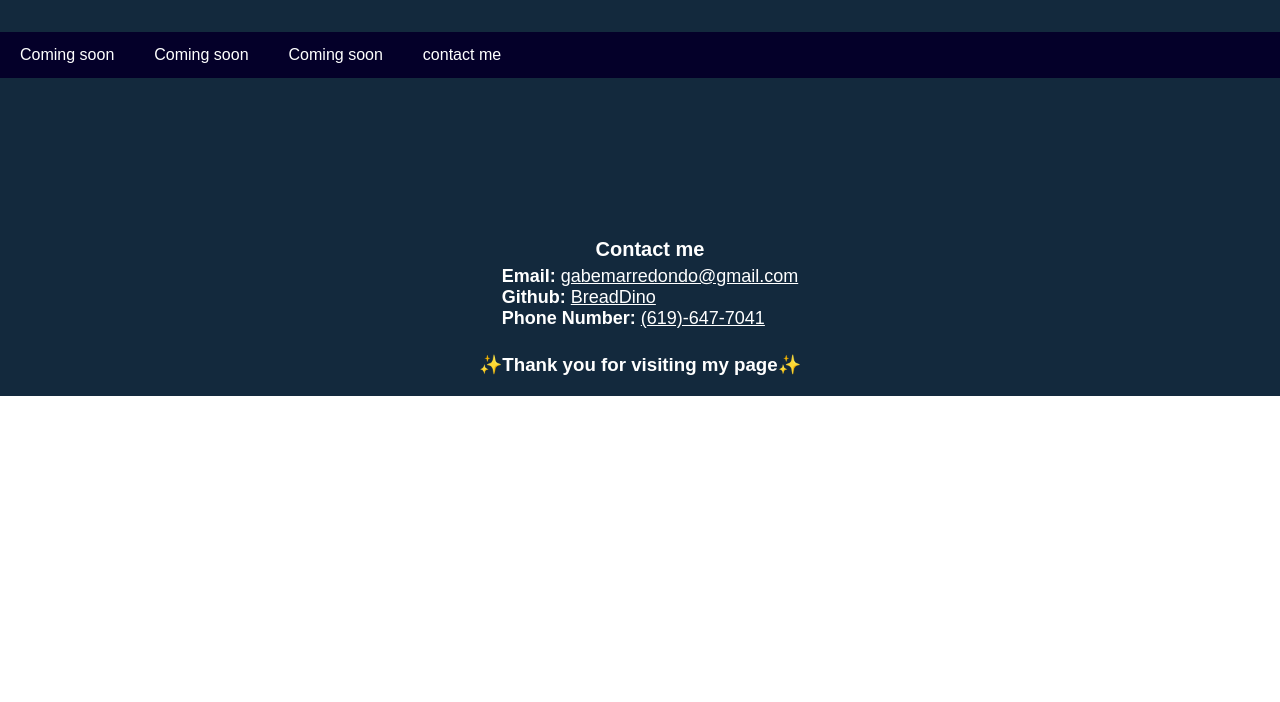
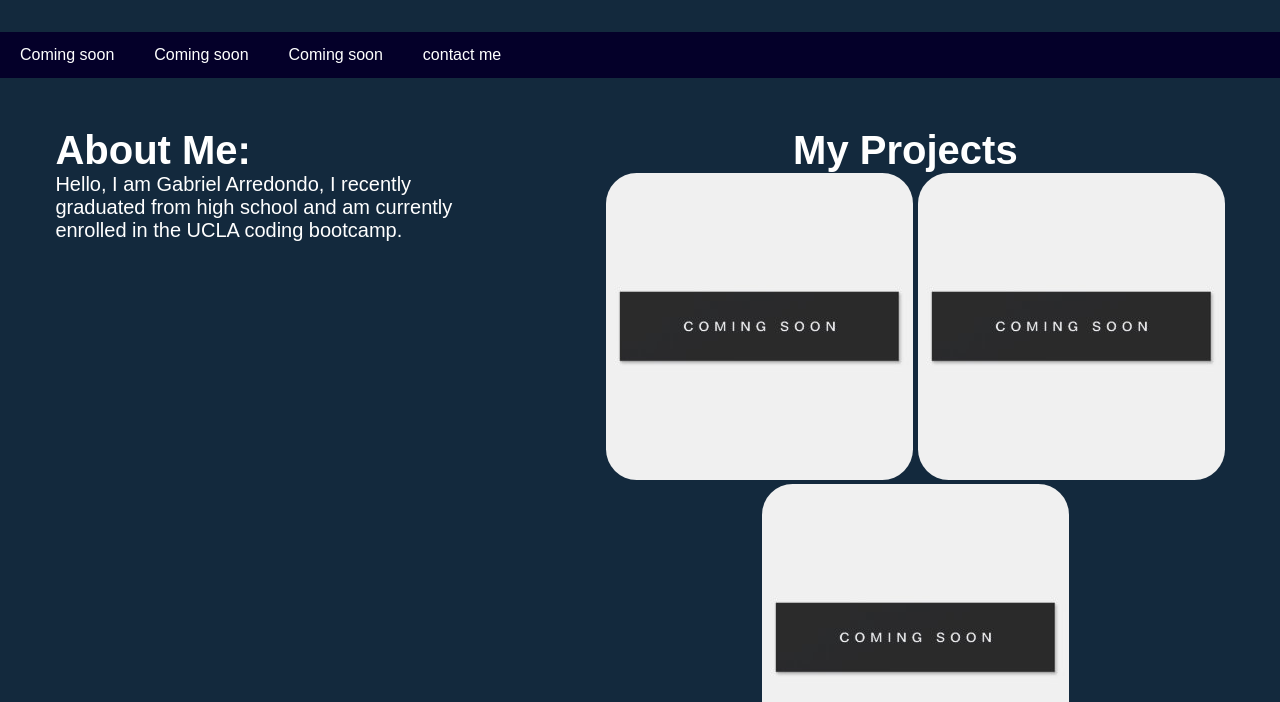
Before and after one commit to BreadDino/Gabriel-s-Portfolio, a plain HTML site: page index.html in a window 1280 px wide. Shown: the part 98-800 px from the top of the page. Drawn offline with Linux system fonts and the light colour scheme.

Commit message:
Added an about me as well as a projects view

```diff
--- a/assets/CSS/style.css
+++ b/assets/CSS/style.css
@@ -23,7 +23,7 @@ h1 {
   font-size: 50px;
 }
 h2 {
-  font-size: 20px;
+  font-size: 40px;
 }
 
 nav {
@@ -45,7 +45,6 @@ p {
   font-size: 20px;
   text-align: start;
   background-color: var(--dark);
-  padding: 50px;
 }
 
 footer {
@@ -53,6 +52,16 @@ footer {
   text-align: center;
   background: var(--dark);
   color: var(--Font);
+}
+main {
+  display: flex;
+  background-color: var(--dark);
+  justify-content: space-around;
+  padding-top: 50px;
+}
+
+img {
+  border-radius: 10%;
 }
 
 .pfp {
@@ -69,6 +78,30 @@ footer {
   align-items: center;
 }
 
+.contactme {
+  font-size: 18px;
+  padding: 5px;
+  list-style: none;
+}
+
+.paragraph {
+  width: 400px;
+}
+
+.projects {
+  display: flex;
+  justify-content: space-evenly;
+  flex-direction: column;
+  align-items: center;
+}
+
+.projectsdisplay {
+  display: flex;
+  align-items: center;
+  flex-direction: column;
+}
+.image {
+}
 #contact {
   padding-top: 60px;
   display: flex;
@@ -76,18 +109,19 @@ footer {
   align-items: center;
 }
 
-.contactme {
-  font-size: 18px;
-  padding: 5px;
-  list-style: none;
-}
-
-.paragraph {
-  width: 550px;
-}
-
-@media screen and (max-width: 768px) {
+@media screen and (max-width: 1015px) {
   nav {
     flex-direction: column;
   }
+  .projects {
+    display: flex;
+    justify-content: space-evenly;
+    flex-direction: column;
+    align-items: flex-start;
+  }
+  .projectsdisplay {
+    display: flex;
+    align-items: center;
+    flex-direction: column;
+  }
 }
--- a/index.html
+++ b/index.html
@@ -1,5 +1,6 @@
 <!DOCTYPE html>
 <link lang="en">
+
 <head>
     <meta charset="UTF-8">
     <meta http-equiv="X-UA-Compatible" content="IE=edge">
@@ -7,11 +8,13 @@
     <link rel="stylesheet" href="./assets/CSS/style.css">
     <title>Gabriel's Portfolio</title>
 </head>
+
 <body>
     <!-- Name and pfp -->
     <header>
         <div class="Namepfp">
-            <img class="pfp" src="./assets/images/Halo_Cat.jpg" alt="My Profile Picture" style="width:60px;height:60px;">
+            <img class="pfp" src="./assets/images/Halo_Cat.jpg" alt="My Profile Picture"
+                style="width:60px;height:60px;">
             <h1>Gabriel's Portfolio</h1>
         </div>
     </header>
@@ -23,15 +26,30 @@
         <a href="#contact">contact me</a>
     </nav>
     <!-- About Me -->
-    <section>
-        <p class="paragraph">
-
-        </p>
-    </section>
-    <!-- Content -->
-
-    <!-- Future Projects -->
-
+    <main>
+        <aside class="paragraph">
+            <h2>About Me:</h2>
+            <p>
+                Hello, I am Gabriel Arredondo, I recently graduated from high school and am currently enrolled in the
+                UCLA coding bootcamp.
+            </p>
+        </aside>
+        <!-- Future Projects -->
+        <section class="projectsdisplay">
+            <h2>
+                 My Projects
+            </h2>
+            <section class="projects">
+                <div>
+                    <img src="./assets/images/coming-soon.jpg">
+                    <img src="./assets/images/coming-soon.jpg">
+                </div>
+                <div>
+                    <img class="bigimage" src="./assets/images/coming-soon.jpg">
+                </div>
+            </section>
+        </section>
+    </main>
     <!-- Contact section -->
     <section id="contact">
         <h2>Contact me</h2>
@@ -45,4 +63,5 @@
         <h3> ✨Thank you for visiting my page✨ </h3>
     </footer>
 </body>
+
 </html>
```
Also changed, not shown: assets/images/coming-soon.jpg (added).
